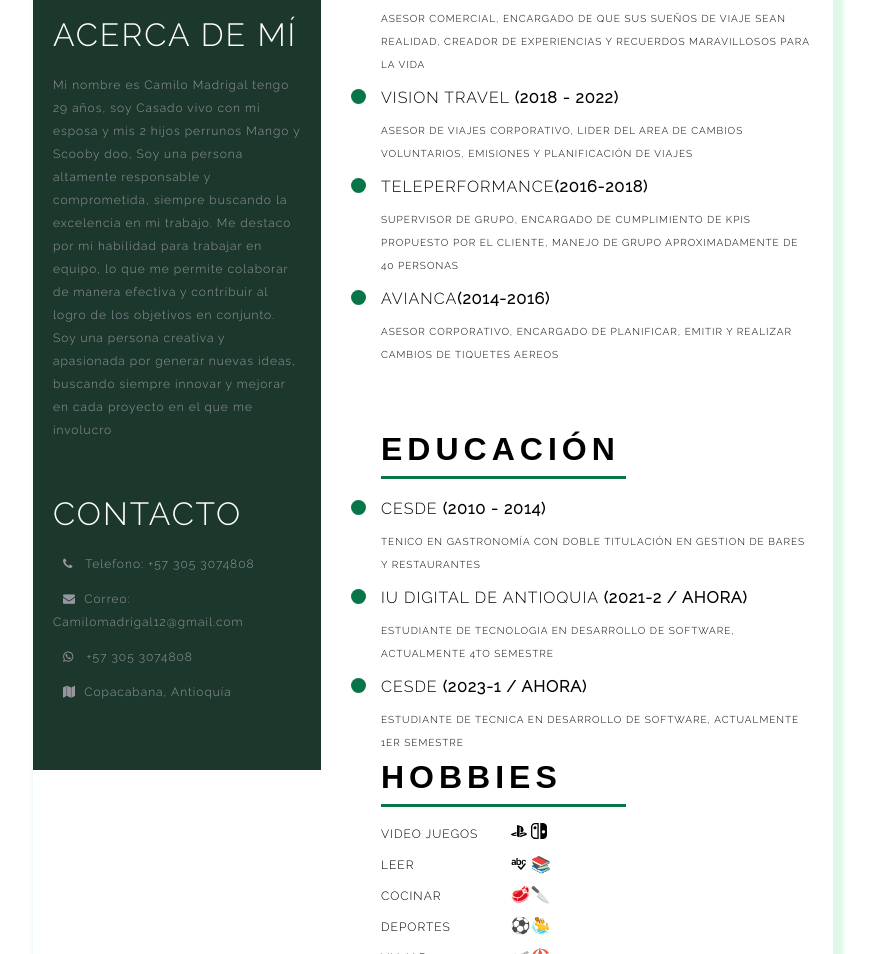
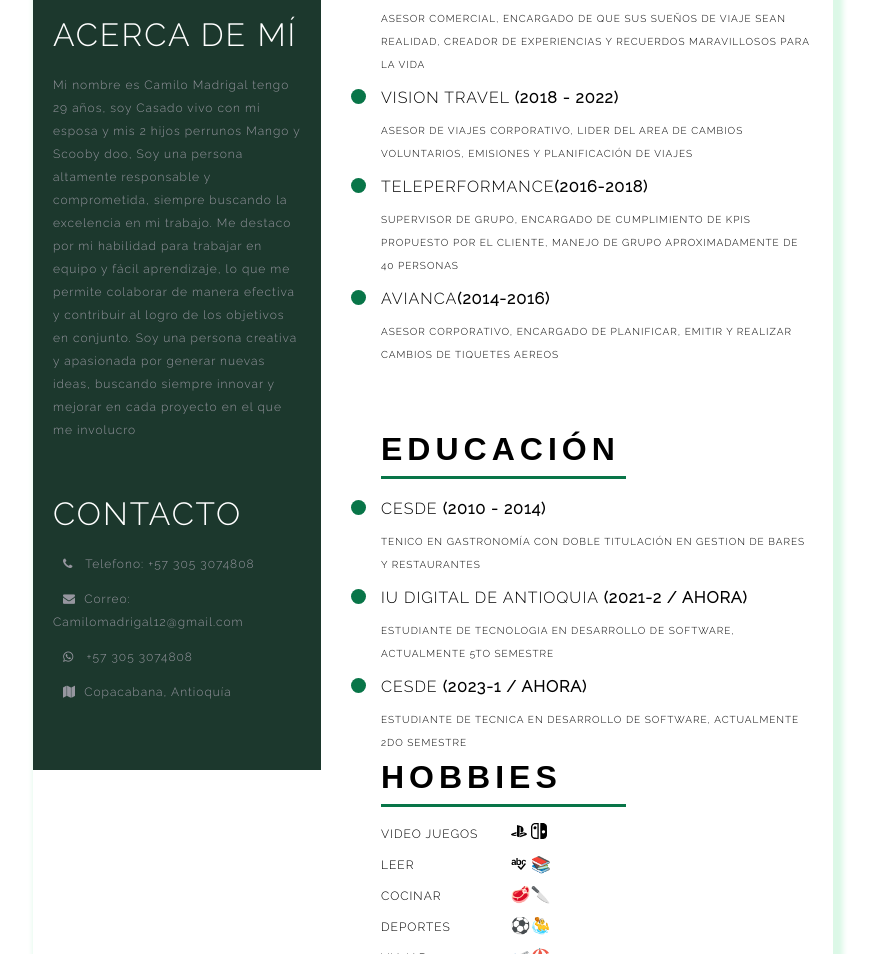
Before and after one commit to CamiloMadrigal12/HojadeVidaCM, a plain HTML site: page index.html in a window 1280 px wide. Shown: the part 360-1314 px from the top of the page, without its empty margins (207-1082 px from the left). Drawn offline with Linux system fonts and the light colour scheme.

Commit message:
Update index.html
agregar datos hoja de vida

```diff
--- a/index.html
+++ b/index.html
@@ -17,7 +17,7 @@
 			<br>
 			<div class="content">
 			<h1>Acerca de mí</h1>
-			<p>Mi nombre es Camilo Madrigal tengo 29 años, soy Casado vivo con mi esposa y mis 2 hijos perrunos Mango y Scooby doo, Soy una persona altamente responsable y comprometida, siempre buscando la excelencia en mi trabajo. Me destaco por mi habilidad para trabajar en equipo, lo que me permite colaborar de manera efectiva y contribuir al logro de los objetivos en conjunto. Soy una persona creativa y apasionada por generar nuevas ideas, buscando siempre innovar y mejorar en cada proyecto en el que me involucro
+			<p>Mi nombre es Camilo Madrigal tengo 29 años, soy Casado vivo con mi esposa y mis 2 hijos perrunos Mango y Scooby doo, Soy una persona altamente responsable y comprometida, siempre buscando la excelencia en mi trabajo. Me destaco por mi habilidad para trabajar en equipo y fácil aprendizaje, lo que me permite colaborar de manera efectiva y contribuir al logro de los objetivos en conjunto. Soy una persona creativa y apasionada por generar nuevas ideas, buscando siempre innovar y mejorar en cada proyecto en el que me involucro
 			</p>
 
 			<br/>
@@ -75,9 +75,9 @@
 				<p class="para-1">CESDE <strong>(2010 - 2014)</strong></p>
 				<p class="para-21"> Tenico en Gastronomía con doble titulación en gestion de bares y restaurantes</p>
 				<p class="para-1">IU DIGITAL DE ANTIOQUIA <strong>(2021-2 / AHORA)</strong></p>
-				<p class="para-21">Estudiante de tecnologia en Desarrollo de software, actualmente 4to semestre</p>
+				<p class="para-21">Estudiante de tecnologia en Desarrollo de software, actualmente 5to semestre</p>
 				<p class="para-1">CESDE <strong>(2023-1 / AHORA)</strong></p>
-				<p class="para-21">Estudiante de tecnica en Desarrollo de software, actualmente 1er semestre</p>
+				<p class="para-21">Estudiante de tecnica en Desarrollo de software, actualmente 2do semestre</p>
 
 			</div>
 
```
